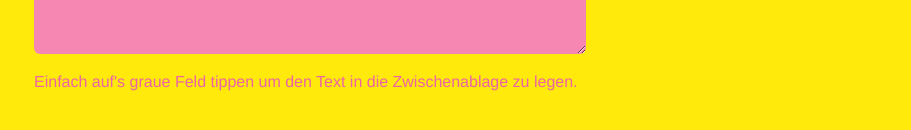
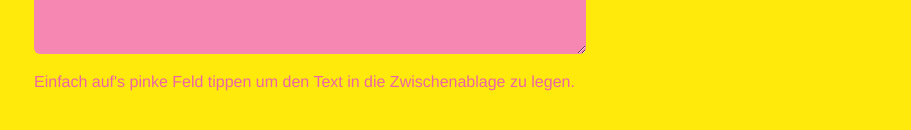
Before and after one commit to HerrBertling/spongebob-mock, a Vue app: page / in a window 1280 px wide. Both pictures are taken after typing "Sample" into the empty fields and a click on the button "Einmal spongeboben, bitte!". Shown: the part 528-658 px from the top of the page, without its empty margins (330-1241 px from the left). Built offline with nearby package versions, Linux system fonts and the light colour scheme.

Commit message:
pink, not gray

```diff
--- a/src/App.vue
+++ b/src/App.vue
@@ -19,7 +19,7 @@
           {{ spongedSentence }}
         </textarea>
       </label>
-      <p class="text-pink-500">Einfach auf's graue Feld tippen um den Text in die Zwischenablage zu legen.</p>
+      <p class="text-pink-500">Einfach auf's pinke Feld tippen um den Text in die Zwischenablage zu legen.</p>
     </div>
   </main>
 </template>
```
